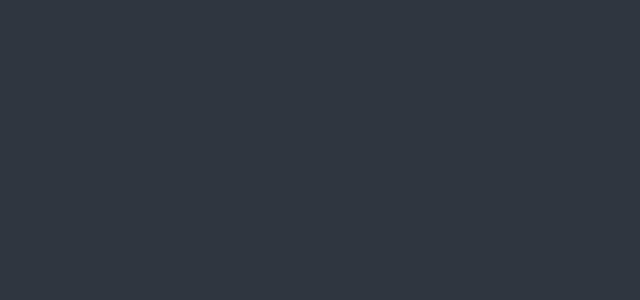
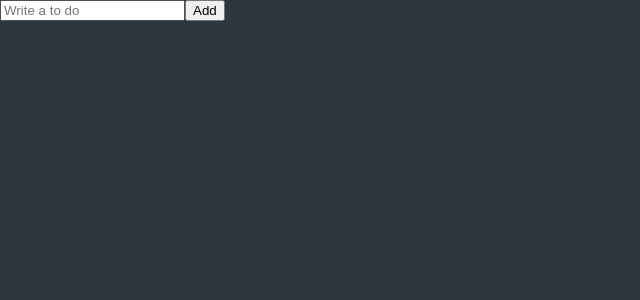
Before and after one commit to Coral272/react-todo-app, a React (Create React App) app: page / in a window 1280 px wide. Shown: the top 300 px of the page, without its empty margins (0-640 px from the left). Built offline with nearby package versions, Linux system fonts and the light colour scheme.

Commit message:
feat: <ToDoList />  - toDo 항목 추가 컴포넌트(기본형)

```diff
--- a/src/App.tsx
+++ b/src/App.tsx
@@ -1,6 +1,7 @@
 import styled, { createGlobalStyle } from "styled-components";
 import { ThemeProvider } from "styled-components";
 import { darkTheme } from "./theme";
+import ToDoList from "./ToDoList";
 
 const GlobalStyle = createGlobalStyle`
 @import url('https://fonts.googleapis.com/css2?family=Source+Sans+Pro:wght@300;400&display=swap');
@@ -71,6 +72,7 @@ function App() {
   return (
     <>
       <GlobalStyle />
+      <ToDoList />
     </>
   );
 }
--- /dev/null
+++ b/src/ToDoList.tsx
@@ -0,0 +1,29 @@
+import { useState } from "react";
+
+function ToDoList() {
+  const [toDo, setToDo] = useState("");
+  const ChangeValue = (event: React.FormEvent<HTMLInputElement>) => {
+    const {
+      currentTarget: { value },
+    } = event;
+    setToDo(value);
+  };
+  const SummitForm = (event: React.FormEvent<HTMLFormElement>) => {
+    event.preventDefault();
+    console.log(toDo);
+  };
+  return (
+    <div>
+      <form onSubmit={SummitForm}>
+        <input
+          onChange={ChangeValue}
+          value={toDo}
+          placeholder="Write a to do"
+        />
+        <button>Add</button>
+      </form>
+    </div>
+  );
+}
+
+export default ToDoList;
```
